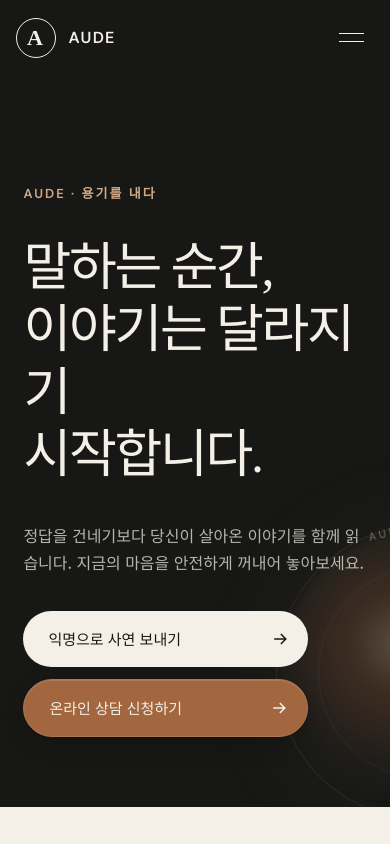
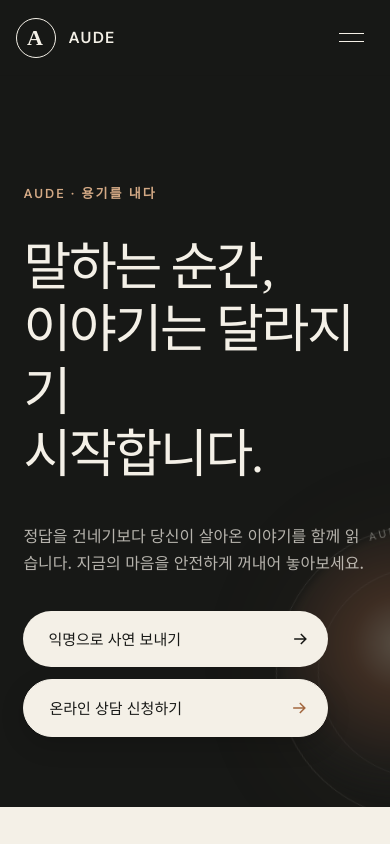
Before and after one commit to oups1004-sketch/aude-counseling, a Next.js app: page / in a window 390 px wide. Shown: the top 844 px of the page. Built offline with nearby package versions, Linux system fonts and the light colour scheme.

Commit message:
Unify hero actions with ivory styling

```diff
--- a/app/globals.css
+++ b/app/globals.css
@@ -23,7 +23,8 @@ h1 { font-size:clamp(52px,6vw,92px); }
 .heroActions { display:flex; align-items:center; gap:14px; flex-wrap:wrap; }
 .primaryButton,.secondaryButton,.outlineButton,.submitButton { display:inline-flex; align-items:center; justify-content:space-between; gap:40px; border-radius:999px; }
 .primaryButton { background:var(--paper); color:var(--ink); padding:15px 18px 15px 25px; min-width:190px; }
-.secondaryButton{border:1px solid #ad7550;background:#a2673f;color:var(--paper);padding:15px 18px 15px 25px;cursor:pointer;box-shadow:0 8px 24px rgba(0,0,0,.18),inset 0 1px 0 rgba(255,255,255,.12)}
+.secondaryButton{border:1px solid var(--paper);background:var(--paper);color:var(--ink);padding:15px 18px 15px 25px;cursor:pointer;box-shadow:0 8px 24px rgba(0,0,0,.16)}
+.secondaryButton svg{color:var(--copper)}
 .heroChoice{width:245px;min-height:56px;font-size:15px;font-weight:500}
 .primaryButton,.secondaryButton,.outlineButton,.submitButton,.navCta { transition:transform .3s ease,background-color .3s ease,color .3s ease,border-color .3s ease,box-shadow .3s ease; }
 .primaryButton svg,.secondaryButton svg,.outlineButton svg,.submitButton svg,.counselingGuide svg { transition:transform .3s ease; }
@@ -78,7 +79,7 @@ footer { background:#111210; color:rgba(244,240,231,.65); padding:65px 4vw; disp
   .primaryButton:hover,.secondaryButton:hover,.submitButton:hover { transform:translateY(-2px); box-shadow:0 10px 28px rgba(0,0,0,.16); }
   .primaryButton:hover { background:#e8dfd1; }
   .primaryButton:hover svg,.secondaryButton:hover svg,.submitButton:hover svg,.outlineButton:hover svg,.counselingGuide:hover svg,.testModalTrigger:hover svg { transform:translateX(5px); }
-  .secondaryButton:hover{background:#b1744c;border-color:#c58b64;box-shadow:0 12px 30px rgba(0,0,0,.26),inset 0 1px 0 rgba(255,255,255,.16)}
+  .secondaryButton:hover{background:#e8dfd1;border-color:#e8dfd1;box-shadow:0 12px 30px rgba(0,0,0,.22)}
   .testModalTrigger:hover{color:var(--paper);border-color:#d6aa84}
   .outlineButton:hover { transform:translateY(-2px); background:var(--paper); color:var(--ink); border-color:var(--paper); }
   .submitButton:hover { background:#2b2d29; }
@@ -87,7 +88,7 @@ footer { background:#111210; color:rgba(244,240,231,.65); padding:65px 4vw; disp
 }
 @media(pointer:coarse){
   .primaryButton:active,.outlineButton:active,.submitButton:active,.navCta:active { transform:scale(.98); }
-  .secondaryButton:active{transform:scale(.965);background:#875233;box-shadow:0 3px 10px rgba(0,0,0,.2),inset 0 2px 5px rgba(0,0,0,.15)}
+  .secondaryButton:active{transform:scale(.965);background:#d9cfc0;box-shadow:0 3px 10px rgba(0,0,0,.2),inset 0 2px 5px rgba(0,0,0,.1)}
   .counselingGuide:active strong { opacity:.7; }
 }
 @media(prefers-reduced-motion:reduce){
@@ -138,3 +139,8 @@ footer { background:#111210; color:rgba(244,240,231,.65); padding:65px 4vw; disp
   .requestPrices strong{margin-top:9px}
   .requestPriceNote{text-align:left}
 }
+
+@media(max-width:800px){
+  .heroActions{align-items:flex-start;flex-direction:column;gap:12px}
+  .heroChoice{width:min(100%,305px)}
+}
```
